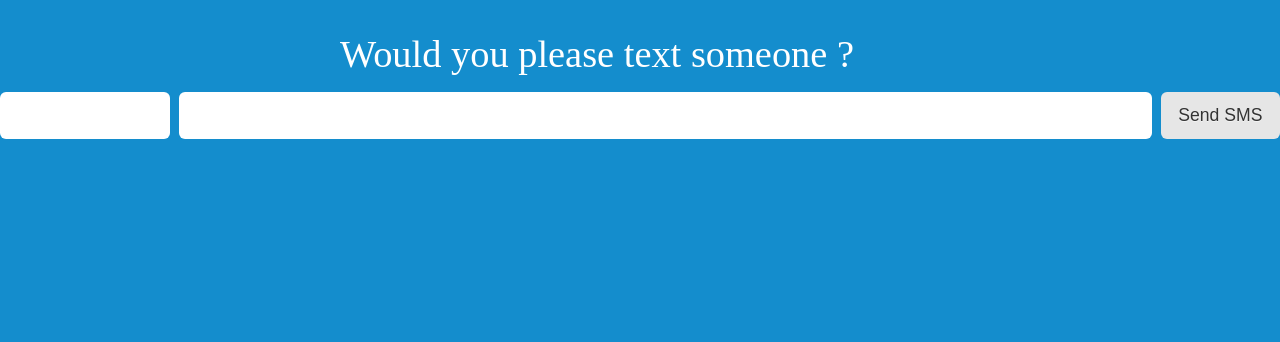
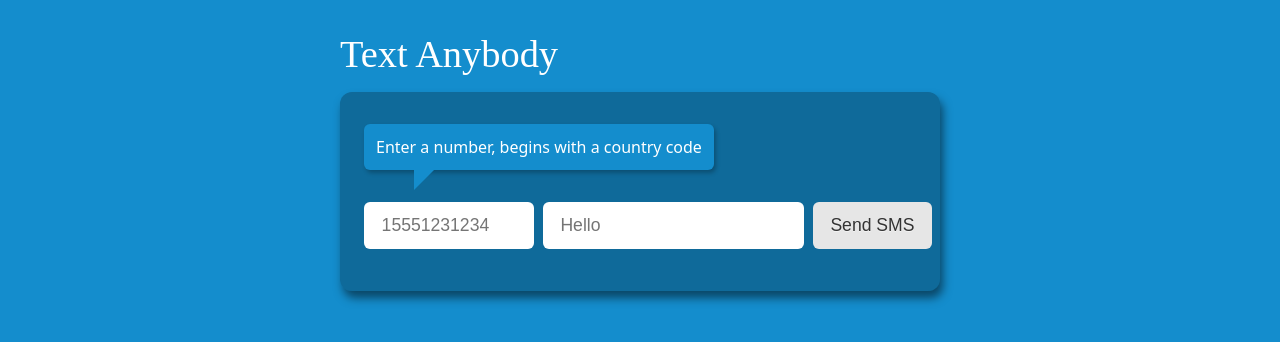
Before and after one commit to MehdiDr/Browser-Message-Service, a website: page views/index.html in a window 1280 px wide. Drawn offline with nearby package versions, Linux system fonts and the light colour scheme; files that its build step writes are made by us from their sources.

Commit message:
Update the html

```diff
--- a/views/index.html
+++ b/views/index.html
@@ -1,21 +1,23 @@
-<!DOCTYPE html>
-<html>
+<!doctype html>
+<html lang="en">
 <head>
   <meta charset="utf-8">
-    <title>Browser Message Service</title>
-    <link rel="stylesheet" href="/css/style.css">
+  <title>SMS Web App Demo</title>
+  <link rel="stylesheet" href="css/style.css">
 </head>
 <body>
-    <header>
-      <h1>Would you please text someone ?</h1>
-    </header>
-    <section>
-      <form class="" action="index.html" method="post">
-        <input type="tel" name="number" required>
-        <input type="text" name="text">
+  <header> <h1>Text Anybody</h1></header>
+  <section id="main" role="main">
+    <p class="intro">Enter a number, begins with a country code</p>
+    <form>
+      <input type="tel" name="number" placeholder="15551231234" required>
+      <input type="text" name="text" placeholder="Hello">
       <input type="button" value="Send SMS">
     </form>
   </section>
   <p class="response"></p>
+
+  <script src="/socket.io/socket.io.js"></script>
+  <script src="js/app.js"></script>
 </body>
 </html>
```
Lines whose indentation alone changed are shown as unchanged.
